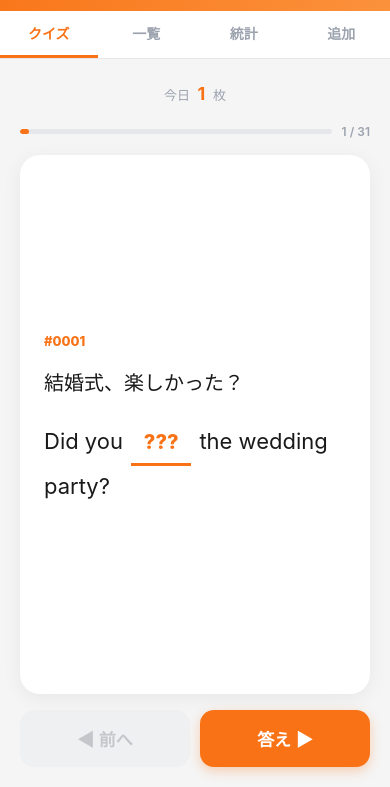
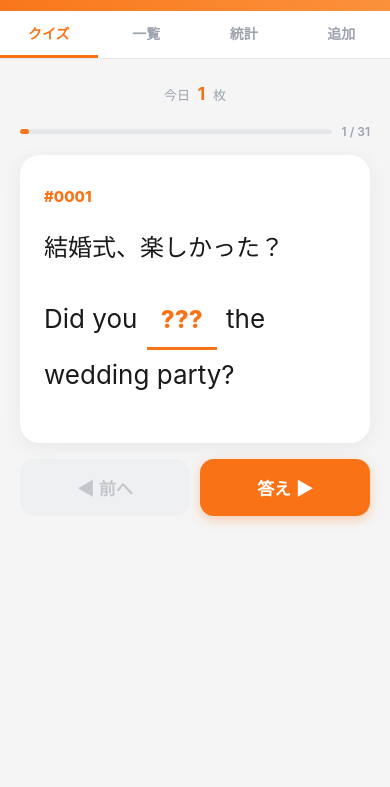
Before and after one commit to yunomura/english-app, a plain HTML site: page index.html in a window 390 px wide. Shown: the part 57-844 px from the top of the page. Drawn offline with Linux system fonts and the light colour scheme.

Commit message:
Fix card layout and increase font sizes for mobile
- Remove flex:1 from card (was stretching to fill screen)
- Remove fixed height layout, use natural flow
- Japanese text 24px, English text 26px
- Notes 18px, card number 15px

Co-Authored-By: Claude Sonnet 4.6 <noreply@anthropic.com>

```diff
--- a/index.html
+++ b/index.html
@@ -11,8 +11,7 @@
 <style>
 *{margin:0;padding:0;box-sizing:border-box;-webkit-tap-highlight-color:transparent}
 :root{--o:#f97316;--ol:#fff7ed;--od:#ea580c;--g:#22c55e;--y:#eab308;--r:#ef4444;--gr:#9ca3af;--grl:#f3f4f6;--bg:#f5f5f5}
-html,body{height:100%;overflow:hidden}
-body{font-family:-apple-system,'Hiragino Sans','Noto Sans JP',sans-serif;background:var(--bg);color:#1a1a1a;display:flex;flex-direction:column}
+body{font-family:-apple-system,'Hiragino Sans','Noto Sans JP',sans-serif;background:var(--bg);color:#1a1a1a;min-height:100dvh}
 
 /* Header */
 .hd{background:linear-gradient(135deg,#f97316,#fb923c);color:#fff;padding:14px 20px;display:flex;align-items:center;justify-content:space-between;flex-shrink:0}
@@ -27,13 +26,13 @@ body{font-family:-apple-system,'Hiragino Sans','Noto Sans JP',sans-serif;backgro
 .tab.on{color:var(--o);border-bottom-color:var(--o)}
 
 /* Main scroll area */
-.main{flex:1;overflow-y:auto;-webkit-overflow-scrolling:touch}
+.main{overflow-y:auto;-webkit-overflow-scrolling:touch}
 
 /* Views */
-.vw{display:none}.vw.on{display:flex;flex-direction:column;min-height:100%}
+.vw{display:none}.vw.on{display:block}
 
 /* Quiz */
-.quiz{padding:20px;display:flex;flex-direction:column;gap:16px;flex:1}
+.quiz{padding:20px;display:flex;flex-direction:column;gap:16px}
 .today{text-align:center;font-size:13px;color:var(--gr);padding:4px 0}
 .today b{color:var(--o);font-size:18px;margin:0 4px}
 .prog{display:flex;align-items:center;gap:10px}
@@ -41,14 +40,14 @@ body{font-family:-apple-system,'Hiragino Sans','Noto Sans JP',sans-serif;backgro
 .prog-fill{background:var(--o);height:100%;border-radius:99px;transition:width 0.3s}
 .prog-txt{font-size:12px;color:var(--gr);font-weight:600;white-space:nowrap}
 
-.card{background:#fff;border-radius:20px;box-shadow:0 4px 20px rgba(0,0,0,0.06);padding:28px 24px;flex:1;display:flex;flex-direction:column;justify-content:center;min-height:200px}
-.card-num{font-size:13px;color:var(--o);font-weight:800;margin-bottom:16px;display:flex;align-items:center;gap:6px}
-.sr-tag{font-size:10px;background:#fef2f2;color:var(--r);padding:2px 8px;border-radius:6px;font-weight:600}
-.card-ja{font-size:20px;line-height:1.8;margin-bottom:20px;font-weight:500}
-.card-en{font-size:22px;line-height:1.9;margin-bottom:8px}
-.bl{display:inline-block;min-width:60px;border-bottom:3px solid var(--o);color:var(--o);text-align:center;font-weight:800;padding:2px 8px;margin:0 2px;font-size:20px}
+.card{background:#fff;border-radius:20px;box-shadow:0 4px 20px rgba(0,0,0,0.06);padding:32px 24px}
+.card-num{font-size:15px;color:var(--o);font-weight:800;margin-bottom:20px;display:flex;align-items:center;gap:8px}
+.sr-tag{font-size:12px;background:#fef2f2;color:var(--r);padding:3px 10px;border-radius:6px;font-weight:600}
+.card-ja{font-size:24px;line-height:1.8;margin-bottom:24px;font-weight:500}
+.card-en{font-size:26px;line-height:1.9;margin-bottom:12px}
+.bl{display:inline-block;min-width:70px;border-bottom:3px solid var(--o);color:var(--o);text-align:center;font-weight:800;padding:4px 10px;margin:0 2px;font-size:24px}
 .bl.ok{background:var(--ol);border-radius:6px;border-bottom-color:var(--g);color:var(--g)}
-.card-note{background:var(--ol);border-radius:12px;padding:14px 16px;font-size:15px;color:#92400e;line-height:1.6;margin-top:16px}
+.card-note{background:var(--ol);border-radius:12px;padding:16px 18px;font-size:18px;color:#92400e;line-height:1.6;margin-top:20px}
 .rate{display:flex;gap:10px;margin-top:20px}
 .rate-b{flex:1;padding:14px 0;border:2.5px solid #e5e7eb;border-radius:14px;font-size:15px;font-weight:700;cursor:pointer;background:#fff;text-align:center;transition:all 0.15s;-webkit-user-select:none}
 .rate-b:active{transform:scale(0.93)}
```
